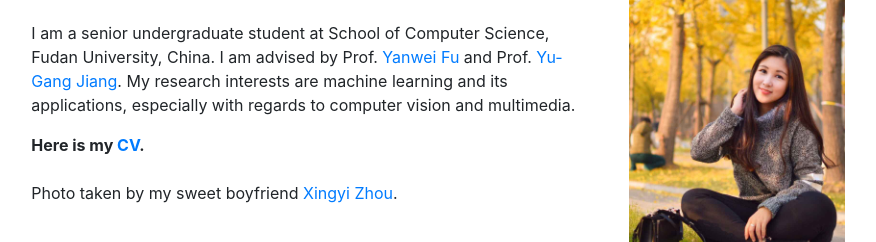
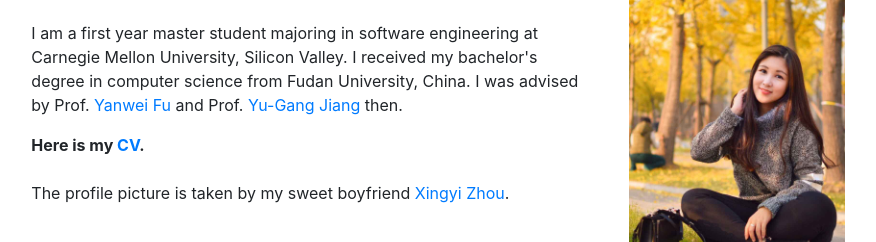
Before and after one commit to kittenish/kittenish.github.io, a website with bundled scripts: page index.html in a window 1280 px wide. Shown: the part 85-327 px from the top of the page, without its empty margins (202-1078 px from the left). Built offline with nearby package versions, Linux system fonts and the light colour scheme; a web font is replaced by a local one.

Commit message:
update html

```diff
--- a/index.html
+++ b/index.html
@@ -43,17 +43,17 @@
           </h2>
         </br>
 
-              <p align>I am a senior undergraduate student at School of Computer Science, Fudan University, China.
-              I am advised by Prof. <a href = "http://yanweifu.github.io">Yanwei Fu</a> and Prof. <a href="http://www.yugangjiang.info">Yu-Gang Jiang</a>. My research interests are machine learning and its applications, especially with regards to computer vision and multimedia. </p>
+              <p align>I am a first year master student majoring in software engineering at Carnegie Mellon University, Silicon Valley. I received my bachelor's degree in computer science from Fudan University, China.
+              I was advised by Prof. <a href = "http://yanweifu.github.io">Yanwei Fu</a> and Prof. <a href="http://www.yugangjiang.info">Yu-Gang Jiang</a> then. </p>
               <b align >Here is my <a href="JiaruiGao-CV.pdf" target="_blank">CV</a>.</b>
             </br>
             </br>
-              <p align >Photo taken by my sweet boyfriend <a href="http://xingyizhou.xyz/" >Xingyi Zhou</a>.</p>
+              <p align >The profile picture is taken by my sweet boyfriend <a href="http://xingyizhou.xyz/" >Xingyi Zhou</a>.</p>
               </br>
 
               <ul class="list-inline list-social-icons mb-0">
             <li class="list-inline-item">
-              <a href="mailto:jrgao0614@gmail.com">
+              <a href="mailto:jiarui.gao@sv.cmu.edu">
                 <span class="fa-stack fa-lg">
                   <i class="fa fa-circle fa-stack-2x"></i>
                   <i class="fa fa-envelope fa-stack-1x fa-inverse"></i>
@@ -61,7 +61,7 @@
               </a>
             </li>
             <li class="list-inline-item">
-              <a href="tel:+86 15121192827">
+              <a href="tel:+1 6502158566">
                 <span class="fa-stack fa-lg">
                   <i class="fa fa-circle fa-stack-2x"></i>
                   <i class="fa fa-phone fa-stack-1x fa-inverse"></i>
```
